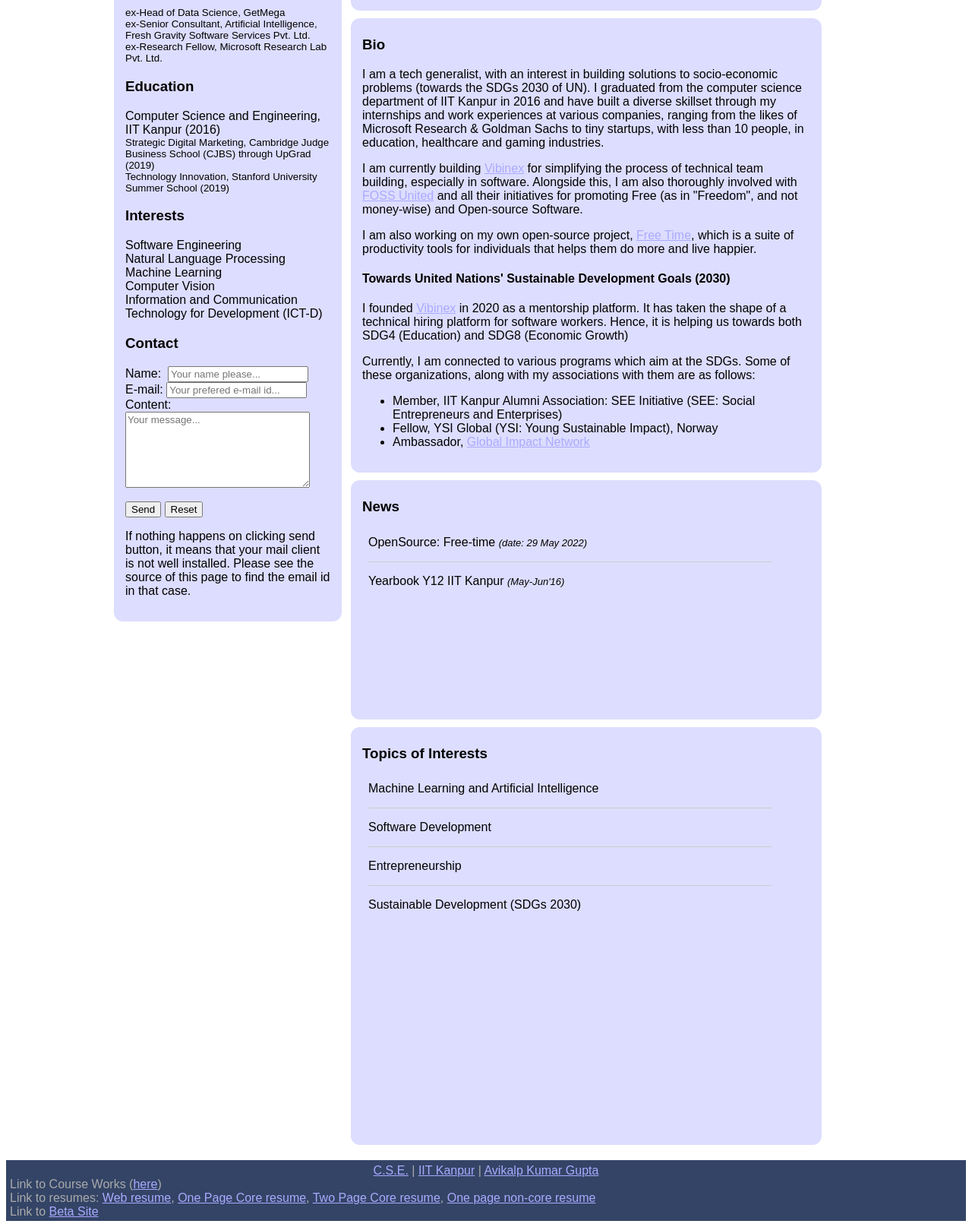
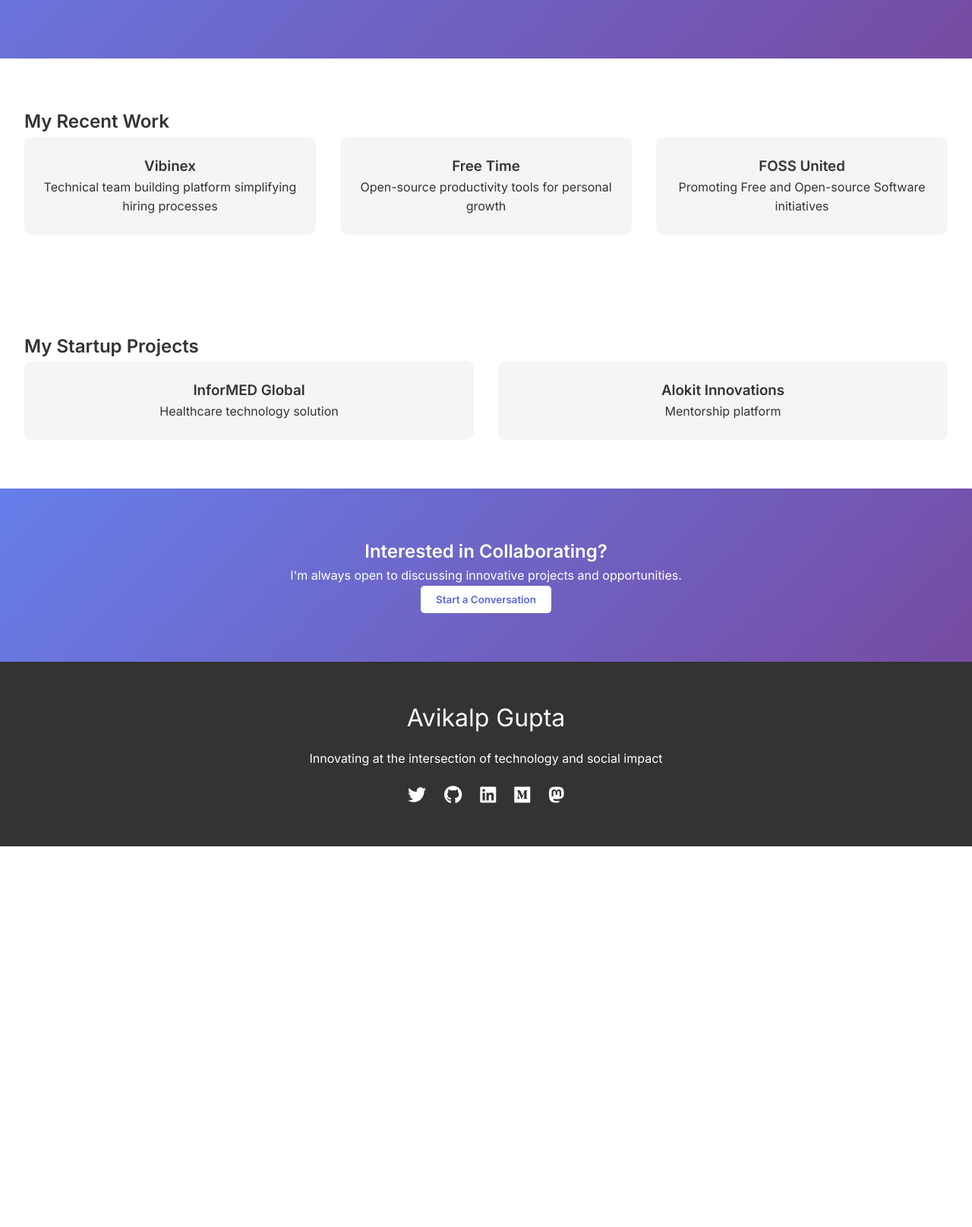
Before and after one commit to avikalpg/avikalpg.github.io, a PHP site: page / in a window 1280 px wide. Shown: the part 441-2056 px from the top of the page at 76% size. After the commit the page ends 1555 px from the top, so only its background shows below. Run offline with PHP 8.4, Linux system fonts and the light colour scheme; some libraries are stand-ins or nearby versions.

Commit message:
revamp: Completely changed the website from the ground up.

```diff
--- a/index.html
+++ b/index.html
@@ -1,244 +1,108 @@
-<html>
+<!DOCTYPE html>
+<html lang="en">
 
 <head>
-	<title> Avikalp Kumar Gupta</title>
-	<!-- <meta name="viewport" content="width=device-width, initial-scale=1.0"> -->
+	<meta charset="UTF-8">
+	<title>Avikalp Kumar Gupta</title>
+	<meta name="viewport" content="width=device-width, initial-scale=1.0">
+	<link href="https://fonts.googleapis.com/css2?family=Inter:wght@300;400;500;600&display=swap" rel="stylesheet">
 	<link rel="shortcut icon" href="images/favicon.ico">
 	<link rel="stylesheet" href="layout.css" />
-	<header id="header">
-		Avikalp Kumar Gupta
-		<div class="socialLinks">
-			<a id="twitter" href="https://www.twitter.com/AvikalpGupta">
-				<img style="padding:4px" height=40 src="images/twitter.png" />
-			</a>
-			<a id="mastodon" rel="me" href="https://defcon.social/@avikalp">
-				<img style="padding:4px" height=40 src="images/mastodon.png" />
-			</a>
-			<a id="medium" href="https://avikalpgupta.medium.com/">
-				<img style="padding:4px" height=40 src="images/medium.png" />
-			</a>
-			<a id="github" href="https://github.com/avikalpg">
-				<img style="padding:4px" height=40 src="images/github.png" />
-			</a>
-			<a id="linkedIn" href="https://in.linkedin.com/in/avikalp-gupta">
-				<img style="padding:4px" height=40 src="images/linkedin.png" />
-			</a>
-			<a id="facebook" href="https://www.facebook.com/avikalp.gupta">
-				<img style="padding:4px" height=40 src="images/fb-button-circle.gif" />
-			</a>
-			<!--<a id="resumee" href="resumee.php">
-				<img style="border-radius:20px" height=45  src="images/symbol_resume.gif" />
-			</a>-->
-		</div>
-	</header>
-	<script src="https://ajax.googleapis.com/ajax/libs/jquery/1.11.1/jquery.min.js"></script>
-	<script src="index.js"></script>
+	<link rel="stylesheet" href="https://cdnjs.cloudflare.com/ajax/libs/font-awesome/5.15.3/css/all.min.css">
 </head>
 
+<body>
+	<nav>
+		<div class="logo">
+			<img src="images/favicon.ico" alt="Avikalp Gupta Logo">
+			Avikalp Gupta
+		</div>
+		<button class="say-hello-btn" onclick="openContactModal()">Say Hello</button>
+	</nav>
 
-<body link="#aaf" vlink="#aad" alink="#ff0">
-	<div class="wrapper">
-		<div id="main">
-			<div id="menu">
-				<ul>
-					<a class="index">
-						<li>Home</li>
-					</a>
-					<a class="acads">
-						<li>Academics</li>
-					</a>
-					<a class="projects">
-						<li>Projects</li>
-					</a>
-					<a class="extra">
-						<li>Extra-Curricular</li>
-					</a>
-					<a class="blog">
-						<li>Blog</li>
-					</a>
-				</ul>
+	<section class="hero">
+		<div class="hero-content">
+			<h1 class="hero-title">Entrepreneur, AI Specialist & Tech Generalist</h1>
+			<p class="hero-subtitle">
+				I design and build innovative products that make a difference,
+				with a focus on productivity and software development.
+			</p>
+		</div>
+	</section>
+
+	<section class="recent-work">
+		<h2>My Recent Work</h2>
+		<div class="work-grid">
+			<div class="work-card">
+				<h3>Vibinex</h3>
+				<p>Technical team building platform simplifying hiring processes</p>
 			</div>
-
-			<div id="picture">
-				<img src="images/profile.jpg" style=" height:225px; border-radius:10px">
-
-				<h3>
-					Founder &amp; CEO, Vibinex
-				</h3>
-				<small>
-					ex-Head of Data Science, GetMega<br />
-					ex-Senior Consultant, Artificial Intelligence, Fresh Gravity Software Services Pvt. Ltd.<br />
-					ex-Research Fellow, Microsoft Research Lab Pvt. Ltd.<br>
-				</small>
-
-				<h3>Education</h3>
-				Computer Science and Engineering, IIT Kanpur (2016)<br>
-				<small>
-					Strategic Digital Marketing, Cambridge Judge Business School (CJBS) through UpGrad (2019)<br />
-					Technology Innovation, Stanford University Summer School (2019)<br />
-				</small>
-
-				<h3>Interests</h3>
-				Software Engineering</br>
-				Natural Language Processing</br>
-				Machine Learning</br>
-				Computer Vision</br>
-				Information and Communication Technology for Development (ICT-D)</br>
-
-				<h3>Contact</h3>
-				<!-- Email ID: <a href="mailto:avikalpg@gmail.com">avikalpg@gmail.com</a><br> -->
-				<form action="mailto:avikalpgupta@gmail.com?subject=Contact from home page" method="post"
-					enctype="text/plain">
-					Name:&nbsp;&nbsp;<input type="text" name="name" placeholder="Your name please..."><br>
-					E-mail:&nbsp;<input type="text" name="email" placeholder="Your prefered e-mail id..."><br>
-					Content:<br>
-					<textarea name="comment" placeholder="Your message..."
-						style="width:90%; height:100px"></textarea><br><br>
-					<input type="submit" value="Send">
-					<input type="reset" value="Reset">
-				</form>
-				<p>
-					If nothing happens on clicking send button, it means that your mail client is not well
-					installed. Please see the source of this page to find the email id in that case.
-				</p>
+			<div class="work-card">
+				<h3>Free Time</h3>
+				<p>Open-source productivity tools for personal growth</p>
 			</div>
-			<div id="content">
-				<div id="index">
-					<div>
-						<h3>Sponsor</h3>
-						<iframe src="https://github.com/sponsors/avikalpg/card" title="Sponsor avikalpg" width="100%"
-							height="225px" style="border: 0;"></iframe>
-					</div>
-					<div>
-						<h3>Bio</h3>
-						<p>
-							I am a tech generalist, with an interest in building solutions to socio-economic problems
-							(towards the SDGs 2030 of UN). I graduated from the computer science department of IIT
-							Kanpur in 2016 and have built a diverse skillset through my internships and work experiences
-							at various companies, ranging from the likes of Microsoft Research &amp; Goldman Sachs to
-							tiny startups, with less than 10 people, in education, healthcare and gaming industries.
-						</p>
-						<!-- <p>I have done an internship at <a href="http://www.goldmansachs.com">Goldman Sachs</a>, Banglore in my 3rd year summer on cost optimization. I will be working as a Research Fellow in <a href="http://research.microsoft.com/">Microsoft Research</a> for the next couple of years.</p> -->
-						<!--<p>
-						I currently work in a <a href="https://getmega.com">stealth-mode gaming startup</a> in India as a member of the tech team. And on the side, I am starting a mentorship platform named <a href="https://alokit.in">Alokit Innovations</a>.
-					</p>-->
-						<p>
-							I am currently building <a href="https://vibinex.com">Vibinex</a> for simplifying the
-							process of technical team building, especially in software.
-							Alongside this, I am also thoroughly involved with <a href="https://fossunited.org/">FOSS
-								United</a> and all their initiatives for promoting
-							Free (as in "Freedom", and not money-wise) and Open-source Software.
-						</p>
-						<p>
-							I am also working on my own open-source project, <a href="https://myfreetimeinaweek.in">Free
-								Time</a>, which is a suite of productivity tools
-							for individuals that helps them do more and live happier.
-						</p>
-						<h4>Towards United Nations' Sustainable Development Goals (2030)</h4>
-						<p>I founded <a href="https://vibinex.com">Vibinex</a> in 2020 as a mentorship platform. It has
-							taken the shape of a technical hiring platform for software
-							workers. Hence, it is helping us towards both SDG4 (Education) and SDG8 (Economic Growth)
-						</p>
-						<p>Currently, I am connected to various programs which aim at the SDGs. Some of these
-							organizations, along with my associations with them are as follows:
-						<ul>
-							<li>Member, IIT Kanpur Alumni Association: SEE Initiative (SEE: Social Entrepreneurs and
-								Enterprises)</li>
-							<li>Fellow, YSI Global (YSI: Young Sustainable Impact), Norway</li>
-							<li>Ambassador, <a href="https://www.globalimpact.world/">Global Impact Network</a></li>
-						</ul>
-						</p>
-					</div>
-					<div>
-						<h3>News</h3>
-						<iframe frameborder=0 style="width:100%; height:30%" src="news.html"></iframe>
-					</div>
-					<div>
-						<h3>Topics of Interests</h3>
-						<iframe frameborder=0 style="width:100%; height:60%" src="interests.html"></iframe>
-					</div>
-				</div>
-				<div id="acads">
-					<div>
-						<h3>Academic Achievements</h3>
-						<ul style="list-style-type:None; margin:0; padding:0">
-							<li>IIT-JEE 2012: All India Rank 99<br>(which is more than 99.99 percentile)
-							<li>KVPY Scholaship Test (2011) : AIR 175
-							<li>Received "Top 1%" certificate in IPhO 2011 (International Physics Olympiad).
-							<li>ResoSTaRT 2011: AIR 29
-							<li>ResoNET 2010: AIR 59 (recieved scholarship from Resonance Eduventures Pvt. Lmt.)
-							<li>Rank 1 in district-level "Science Quiz" (2009) conducted in Surat by Quantum Classes
-								Pvt. Ltd.
-							<li>Represented School (J.H.Ambani Saraswat Vidyamandir, Surat) in Ramanujam Mathematics
-								Quiz, which is an interschool quiz competition conducted by the Radiant Academy School
-								in Surat, for 2 consecutive years:-
-								<ol start=2007>
-									<li>Winners
-									<li>Runner-Up
-								</ol>
-							<li>Represented School in Prayas Environment Quiz '08 (conducted by WWF) and stood 3rd in
-								Surat district.
-						</ul>
-					</div>
-					<div>
-						<h3>Computer Skills</h3>
-						<ul>
-							<li><b>Programming</b>: C, C++ (STL+OpenGL), Git, Octave/MATLAB, Scala, Oz/Mozart
-							<li><b>Markup</b>: Latex &amp; Beamer, GnuPlot
-							<li><b>Web Development</b>: PHP, HTML+CSS, JavaScript (including JQuery)+AJAX, CakePHP
-								framework
-							<li><b>Scripting</b>: Bash, Perl and Python
-							<li><b>Database Management &amp; Big data analysis</b>: MySQL, MongoDB, R
-							<li><b>Version control systems</b>: Git, Subversion
-							<li><b>Hardware Description Languages</b>:MIPS (assembly language), Blue Spec Verilog (BSV)
-								machine language
-						</ul>
-					</div>
-				</div>
-				<div id="projects">
-					<div>
-						<h3>Computer Science Projects</h3>
-						<iframe frameborder=0 style="width:100%; height:60%" src="cse_projects.html"></iframe>
-					</div>
-					<div>
-						<h3>Other Projects</h3>
-						<iframe frameborder=0 style="width:100%; height:30%" src="other_projects.html"></iframe>
-					</div>
-				</div>
-				<div id="extra">
-					<div>
-						<h3>Dance</h3>
-						<iframe frameborder=0 style="width:100%; height:60%" src="dance.html"></iframe>
-					</div>
-					<div>
-						<h3>Football</h3>
-					</div>
-					<div>
-						<h3>Others</h3>
-						<ul>Black-belt in Karate Shodan-Ho
-						</ul>
-					</div>
-				</div>
-			</div>
-			<div id="blog_content">
-				<iframe frameborder=0 style="width:100%; height:60%" src="blog/blog.html"></iframe>
+			<div class="work-card">
+				<h3>FOSS United</h3>
+				<p>Promoting Free and Open-source Software initiatives</p>
 			</div>
 		</div>
-		<div class="push"></div>
+	</section>
+
+	<section class="startup-projects">
+		<h2>My Startup Projects</h2>
+		<div class="work-grid">
+			<div class="work-card">
+				<h3>InforMED Global</h3>
+				<p>Healthcare technology solution</p>
+			</div>
+			<div class="work-card">
+				<h3>Alokit Innovations</h3>
+				<p>Mentorship platform</p>
+			</div>
+		</div>
+	</section>
+
+	<section class="cta-section">
+		<h2>Interested in Collaborating?</h2>
+		<p>I'm always open to discussing innovative projects and opportunities.</p>
+		<button class="say-hello-btn" onclick="openContactModal()">Start a Conversation</button>
+	</section>
+
+	<div id="contact-modal" class="contact-modal">
+		<div class="contact-form-container">
+			<h2>Get in Touch</h2>
+			<!-- Your existing contact form -->
+			<form action="mailto:avikalpgupta@gmail.com" method="post" enctype="text/plain">
+				<input type="text" name="name" placeholder="Your Name" required>
+				<input type="email" name="email" placeholder="Your Email" required>
+				<textarea name="message" placeholder="Your Message" required></textarea>
+				<button type="submit">Send Message</button>
+				<button type="button" onclick="closeContactModal()">Close</button>
+			</form>
+		</div>
 	</div>
 
-	<div class="footer" id="footer">
-		<font color="#aaa">
-			<center><a href="//www.cse.iitk.ac.in">C.S.E.</a> | <a href="//www.iitk.ac.in">IIT Kanpur</a> | <a
-					href="//home.iitk.ac.in/~avikalpg">Avikalp Kumar Gupta</a></center>
-			<!--	Contact Information: <a href="mailto:avikalpgupta@gmail.com">avikalpgupta@gmail.com</a><br>-->
-			Link to Course Works (<a href="courses_guide.html">here</a>)<br>
-			Link to resumes: <a href="resumee.html">Web resume</a>, <a href="Resumes/1-page_core.pdf">One Page Core
-				resume</a>, <a href="Resumes/2-page_core.pdf">Two Page Core resume</a>, <a
-				href="Resumes/Non-Core_Resume_1page_Final.pdf">One page non-core resume</a></br>
-			Link to <a href="beta/home.html">Beta Site</a>
-		</font>
-	</div>
+	<footer class="footer">
+		<div class="footer-logo">Avikalp Gupta</div>
+		<p>Innovating at the intersection of technology and social impact</p>
+		<div class="footer-social">
+			<a href="https://twitter.com/AvikalpGupta"><i class="fab fa-twitter"></i></a>
+			<a href="https://github.com/avikalpg"><i class="fab fa-github"></i></a>
+			<a href="https://www.linkedin.com/in/avikalp-gupta"><i class="fab fa-linkedin"></i></a>
+			<a href="https://avikalpgupta.medium.com/"><i class="fab fa-medium"></i></a>
+			<a href="https://defcon.social/@avikalp"><i class="fab fa-mastodon"></i></a>
+		</div>
+	</footer>
+
+	<script>
+		function openContactModal() {
+			document.getElementById('contact-modal').style.display = 'block';
+		}
+
+		function closeContactModal() {
+			document.getElementById('contact-modal').style.display = 'none';
+		}
+	</script>
 </body>
 
 </html>
--- a/index.js
+++ b/index.js
@@ -1,10 +1,12 @@
-$(document).ready(function(){
+$(document).ready(function () {
 
 	// Start Google Analytics
-	(function(i,s,o,g,r,a,m){i['GoogleAnalyticsObject']=r;i[r]=i[r]||function(){
-	(i[r].q=i[r].q||[]).push(arguments)},i[r].l=1*new Date();a=s.createElement(o),
-	m=s.getElementsByTagName(o)[0];a.async=1;a.src=g;m.parentNode.insertBefore(a,m)
-	})(window,document,'script','https://www.google-analytics.com/analytics.js','ga');
+	(function (i, s, o, g, r, a, m) {
+		i['GoogleAnalyticsObject'] = r; i[r] = i[r] || function () {
+			(i[r].q = i[r].q || []).push(arguments)
+		}, i[r].l = 1 * new Date(); a = s.createElement(o),
+			m = s.getElementsByTagName(o)[0]; a.async = 1; a.src = g; m.parentNode.insertBefore(a, m)
+	})(window, document, 'script', 'https://www.google-analytics.com/analytics.js', 'ga');
 
 	ga('create', 'UA-78761399-1', 'auto');
 	ga('send', 'pageview');
@@ -12,67 +14,78 @@ $(document).ready(function(){
 
 	// console.log(ga.q);
 
-	$("div.wrapper div#main div#index").show();
-	$("div.wrapper div#main div#acads").hide();
-	$("div.wrapper div#main div#projects").hide();
-	$("div.wrapper div#main div#extra").hide();
-	$("div.wrapper div#main div#blog_content").hide();
+	$("div.wrapper div#main section#index").show();
+	$("div.wrapper div#main section#acads").hide();
+	$("div.wrapper div#main section#projects").hide();
+	$("div.wrapper div#main section#extra").hide();
+	$("div.wrapper div#main section#blog_content").hide();
 
-	$("div.wrapper div#main div#menu a.index").click(function(){
-		$("div.wrapper div#main div#picture").show();
-		$("div.wrapper div#main div#index").show();
-		$("div.wrapper div#main div#acads").hide();
-		$("div.wrapper div#main div#projects").hide();
-		$("div.wrapper div#main div#extra").hide();
-		$("div.wrapper div#main div#blog_content").hide();
+	$("div.wrapper div#menu a.index").click(function () {
+		$("div.wrapper div#main section#picture").show();
+		$("div.wrapper div#main section#index").show();
+		$("div.wrapper div#main section#acads").hide();
+		$("div.wrapper div#main section#projects").hide();
+		$("div.wrapper div#main section#extra").hide();
+		$("div.wrapper div#main section#blog_content").hide();
 
 		ga('create', 'UA-78761399-1', 'auto');
 		ga('send', 'pageview');
 	});
-	$("div.wrapper div#main div#menu a.acads").click(function(){
-		$("div.wrapper div#main div#picture").show();
-		$("div.wrapper div#main div#index").hide();
-		$("div.wrapper div#main div#acads").show();
-		$("div.wrapper div#main div#projects").hide();
-		$("div.wrapper div#main div#extra").hide();
-		$("div.wrapper div#main div#blog_content").hide();
+	$("div.wrapper div#menu a.acads").click(function () {
+		$("div.wrapper div#main section#picture").show();
+		$("div.wrapper div#main section#index").hide();
+		$("div.wrapper div#main section#acads").show();
+		$("div.wrapper div#main section#projects").hide();
+		$("div.wrapper div#main section#extra").hide();
+		$("div.wrapper div#main section#blog_content").hide();
 
 		ga('create', 'UA-78761399-1', 'auto', 'acadsTracker');
 		ga('acadsTracker.send', 'pageview');
 	});
-	$("div.wrapper div#main div#menu a.projects").click(function(){
-		$("div.wrapper div#main div#picture").show();
-		$("div.wrapper div#main div#index").hide();
-		$("div.wrapper div#main div#acads").hide();
-		$("div.wrapper div#main div#projects").show();
-		$("div.wrapper div#main div#extra").hide();
-		$("div.wrapper div#main div#blog_content").hide();
+	$("div.wrapper div#menu a.projects").click(function () {
+		$("div.wrapper div#main section#picture").show();
+		$("div.wrapper div#main section#index").hide();
+		$("div.wrapper div#main section#acads").hide();
+		$("div.wrapper div#main section#projects").show();
+		$("div.wrapper div#main section#extra").hide();
+		$("div.wrapper div#main section#blog_content").hide();
 
 		ga('create', 'UA-78761399-1', 'auto', 'projectsTracker');
 		ga('projectsTracker.send', 'pageview');
 	});
-	$("div.wrapper div#main div#menu a.extra").click(function(){
-		$("div.wrapper div#main div#picture").show();
-		$("div.wrapper div#main div#index").hide();
-		$("div.wrapper div#main div#acads").hide();
-		$("div.wrapper div#main div#projects").hide();
-		$("div.wrapper div#main div#extra").show();
-		$("div.wrapper div#main div#blog_content").hide();
+	$("div.wrapper div#menu a.extra").click(function () {
+		$("div.wrapper div#main section#picture").show();
+		$("div.wrapper div#main section#index").hide();
+		$("div.wrapper div#main section#acads").hide();
+		$("div.wrapper div#main section#projects").hide();
+		$("div.wrapper div#main section#extra").show();
+		$("div.wrapper div#main section#blog_content").hide();
 
 		ga('create', 'UA-78761399-1', 'auto', 'extraTracker');
 		ga('extraTracker.send', 'pageview');
 	});
-	$("div.wrapper div#main div#menu a.blog").click(function(){
-		$("div.wrapper div#main div#picture").hide();
-		$("div.wrapper div#main div#index").hide();
-		$("div.wrapper div#main div#acads").hide();
-		$("div.wrapper div#main div#projects").hide();
-		$("div.wrapper div#main div#extra").hide();
-		$("div.wrapper div#main div#blog_content").show();
-		$( "div.wrapper div#main div#blog_content iframe" ).attr( "src", function ( i, val ) { return val; });
+	$("div.wrapper div#menu a.blog").click(function () {
+		$("div.wrapper div#main section#picture").hide();
+		$("div.wrapper div#main section#index").hide();
+		$("div.wrapper div#main section#acads").hide();
+		$("div.wrapper div#main section#projects").hide();
+		$("div.wrapper div#main section#extra").hide();
+		$("div.wrapper div#main section#blog_content").show();
+		$("div.wrapper div#main section#blog_content iframe").attr("src", function (i, val) { return val; });
 
 		ga('create', 'UA-78761399-1', 'auto', 'blogTracker');
 		ga('blogTracker.send', 'pageview');
 	});
 
+	// Add modal functionality
+	document.addEventListener('DOMContentLoaded', function () {
+		// Add modal close functionality when clicking outside the modal
+		window.addEventListener('click', function (event) {
+			const modal = document.getElementById('contact-modal');
+			if (event.target === modal) {
+				modal.style.display = 'none';
+			}
+		});
+	});
+
 });
--- a/layout.css
+++ b/layout.css
@@ -1,112 +1,176 @@
-* {
-	box-sizing: border-box;
-	font-family: 'Ubuntu', sans-serif;
+:root {
+	--primary-gradient: linear-gradient(135deg, #667eea 0%, #764ba2 100%);
+	--secondary-background: #f4f5f7;
+	--text-color: #333;
+	--accent-color: #5a67d8;
 }
 
-#header {
-	position: sticky;
+* {
+	margin: 0;
+	padding: 0;
+	box-sizing: border-box;
+	font-family: 'Inter', sans-serif;
+}
+
+body {
+	background-color: var(--secondary-background);
+	color: var(--text-color);
+	line-height: 1.6;
+	padding-top: 80px;
+}
+
+.hero {
+	background: var(--primary-gradient);
+	color: white;
+	text-align: center;
+	padding: 6rem 2rem;
+}
+
+.hero-content {
+	max-width: 800px;
+	margin: 0 auto;
+}
+
+.hero-title {
+	font-size: 3rem;
+	margin-bottom: 1rem;
+}
+
+.hero-subtitle {
+	font-size: 1.5rem;
+	opacity: 0.9;
+}
+
+.say-hello-btn {
+	background-color: white;
+	color: var(--accent-color);
+	border: none;
+	padding: 10px 20px;
+	border-radius: 5px;
+	font-weight: bold;
+	cursor: pointer;
+	transition: transform 0.3s ease;
+}
+
+.say-hello-btn:hover {
+	transform: scale(1.05);
+}
+
+.recent-work,
+.startup-projects {
+	padding: 4rem 2rem;
+	background: white;
+}
+
+.work-grid {
+	display: grid;
+	grid-template-columns: repeat(auto-fit, minmax(250px, 1fr));
+	gap: 2rem;
+}
+
+.work-card {
+	background: var(--secondary-background);
+	border-radius: 10px;
+	padding: 1.5rem;
+	text-align: center;
+	transition: transform 0.3s ease;
+}
+
+.work-card:hover {
+	transform: translateY(-10px);
+}
+
+.cta-section {
+	background: var(--primary-gradient);
+	color: white;
+	text-align: center;
+	padding: 4rem 2rem;
+}
+
+.footer {
+	background: #333;
+	color: white;
+	padding: 3rem 2rem;
+	text-align: center;
+}
+
+.footer-logo {
+	font-size: 2rem;
+	margin-bottom: 1rem;
+}
+
+.footer-social {
+	display: flex;
+	justify-content: center;
+	gap: 1.5rem;
+	margin-top: 1rem;
+}
+
+.footer-social a {
+	color: white;
+	text-decoration: none;
+	font-size: 1.5rem;
+}
+
+.contact-modal {
+	display: none;
+	position: fixed;
 	top: 0;
-	background: linear-gradient(to right, #2b5876, #4e4376);
-	padding: 1rem;
-	box-shadow: 0 2px 4px rgba(0, 0, 0, 0.1);
+	left: 0;
+	width: 100%;
+	height: 100%;
+	background: rgba(0, 0, 0, 0.7);
+	z-index: 1000;
+}
+
+.contact-form-container {
+	background: white;
+	width: 500px;
+	margin: 4rem auto;
+	padding: 2rem;
+	border-radius: 10px;
+}
+
+@media (max-width: 768px) {
+	.hero-title {
+		font-size: 2rem;
+	}
+
+	.hero-subtitle {
+		font-size: 1rem;
+	}
+
+	nav {
+		flex-direction: column;
+		padding: 1rem;
+	}
+
+	nav .say-hello-btn {
+		margin-top: 1rem;
+	}
+}
+
+nav {
+	position: fixed;
+	top: 0;
+	left: 0;
+	width: 100%;
+	background: white;
+	box-shadow: 0 2px 10px rgba(0, 0, 0, 0.1);
+	z-index: 1000;
 	display: flex;
 	justify-content: space-between;
 	align-items: center;
-	font-size: xx-large;
-	color: white;
+	padding: 1rem 2rem;
 }
 
-body {
-	background: ddddff;
-	font-weight: lighter;
-}
-
-.socialLinks {
+nav .logo {
+	color: var(--text-color);
 	display: flex;
-	gap: 1rem;
 	align-items: center;
 }
 
-.socialLinks a {
-	transition: transform 0.2s ease;
+nav .logo img {
+	height: 40px;
+	margin-right: 10px;
 }
-
-.socialLinks a:hover {
-	transform: translateY(-2px);
-}
-
-.wrapper {
-	/* for making the footer stick to the bottom */
-	min-height: 100%;
-	height: auto !important;
-	/*height: 100%;*/
-	margin-top: 100px;
-	margin: 0 auto -5em;
-	/* general css starts here */
-
-	width: 1000px;
-}
-
-#main {
-	float: left;
-	width: 100%;
-	background: white;
-	border-radius: 12px;
-	padding: 0px 10px 10px 10px;
-}
-
-#menu {
-	background: #ddf;
-}
-
-#menu ul {
-	overflow-x: hidden;
-	overflow-y: hidden;
-	list-style-type: none;
-}
-
-#menu ul li {
-	float: left;
-	padding: 5px;
-	margin: 0px 30px 0px 0px;
-	color: #335;
-	font-size: 18px;
-	line-height: 1.6;
-}
-
-#menu ul li:hover {
-	background-color: #cce;
-}
-
-div.wrapper div#main div#content {
-	float: left;
-	margin: 0px 0px 0px 12px;
-	width: 620px;
-}
-
-div.wrapper div#main div#content div div {
-	border-radius: 12px;
-	margin-bottom: 10px;
-	background: #ddf;
-	padding: 5px 15px 15px 15px;
-	width: 100%;
-}
-
-div.wrapper div#main div#picture {
-	float: left;
-	border-radius: 12px;
-	background: #ddf;
-	padding: 15px;
-	width: 300px;
-}
-
-.footer,
-.push {
-	clear: both;
-	height: 5em;
-}
-
-#footer {
-	background: #346;
-	padding: 5px;
-}
```
Also changed, not shown: images/Name_Symbol_TransparentBG.gif (deleted), images/fb-button-circle.gif (deleted), images/fb.gif (deleted), images/github.png (deleted), images/google-plus-grey.png (deleted), images/google-plus.gif (deleted), images/google-plus.png (deleted), images/linkedin.png (deleted), images/mastodon.png (deleted), images/medium.png (deleted), images/profile_old.jpg (deleted), images/symbol_resume.gif (deleted), images/symbol_resume_gray.gif (deleted), images/twitter.png (deleted), 1 more files.
